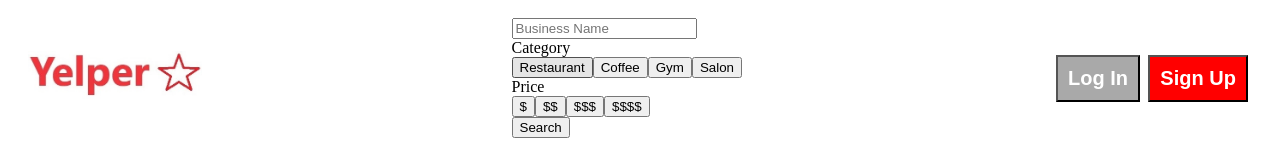
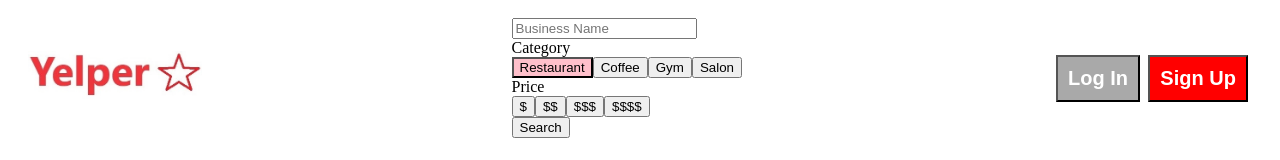
Before and after one commit to sekiyamayasuhiro/yelper-project, a React (Vite) app in the folder react-vite/: page / in a window 1280 px wide. In both pictures the pointer is over the button "Restaurant". Shown: the top 160 px of the page. Built offline with nearby package versions, Linux system fonts and the light colour scheme; no server answers.

Commit message:
applied css to the nav bar for a little more readability. applied css to the search bar for hover pointer for the buttons.

```diff
--- a/react-vite/src/components/Navigation/Navigation.css
+++ b/react-vite/src/components/Navigation/Navigation.css
@@ -72,3 +72,19 @@
 .price .category {
     list-style: none;
 }
+
+.session-user div:first-child a {
+    margin-right: 20px;
+}
+
+.session-user div:hover {
+    background-color: red;
+    cursor: pointer;
+}
+
+.category-button:hover,
+.price-button:hover,
+.search-button:hover {
+    background-color: pink;
+    cursor: pointer;
+}
--- a/react-vite/src/components/SearchBar/SearchBar.css
+++ b/react-vite/src/components/SearchBar/SearchBar.css
@@ -2,3 +2,9 @@
     background-color: red;
     color: white;
 }
+
+.search-bar .category button:hover,
+.search-bar .price button:hover {
+    background-color: pink;
+    cursor: pointer;
+}
```
